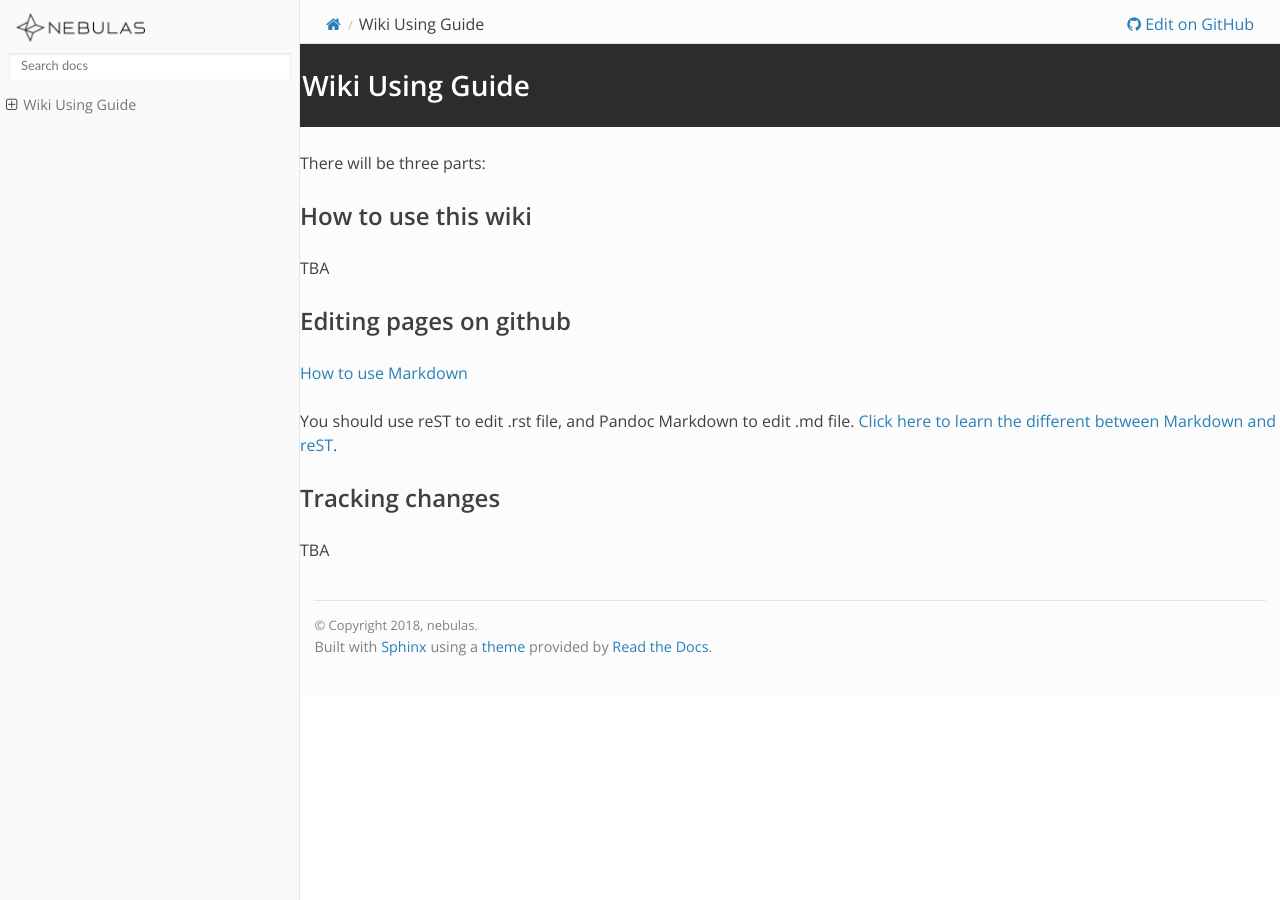
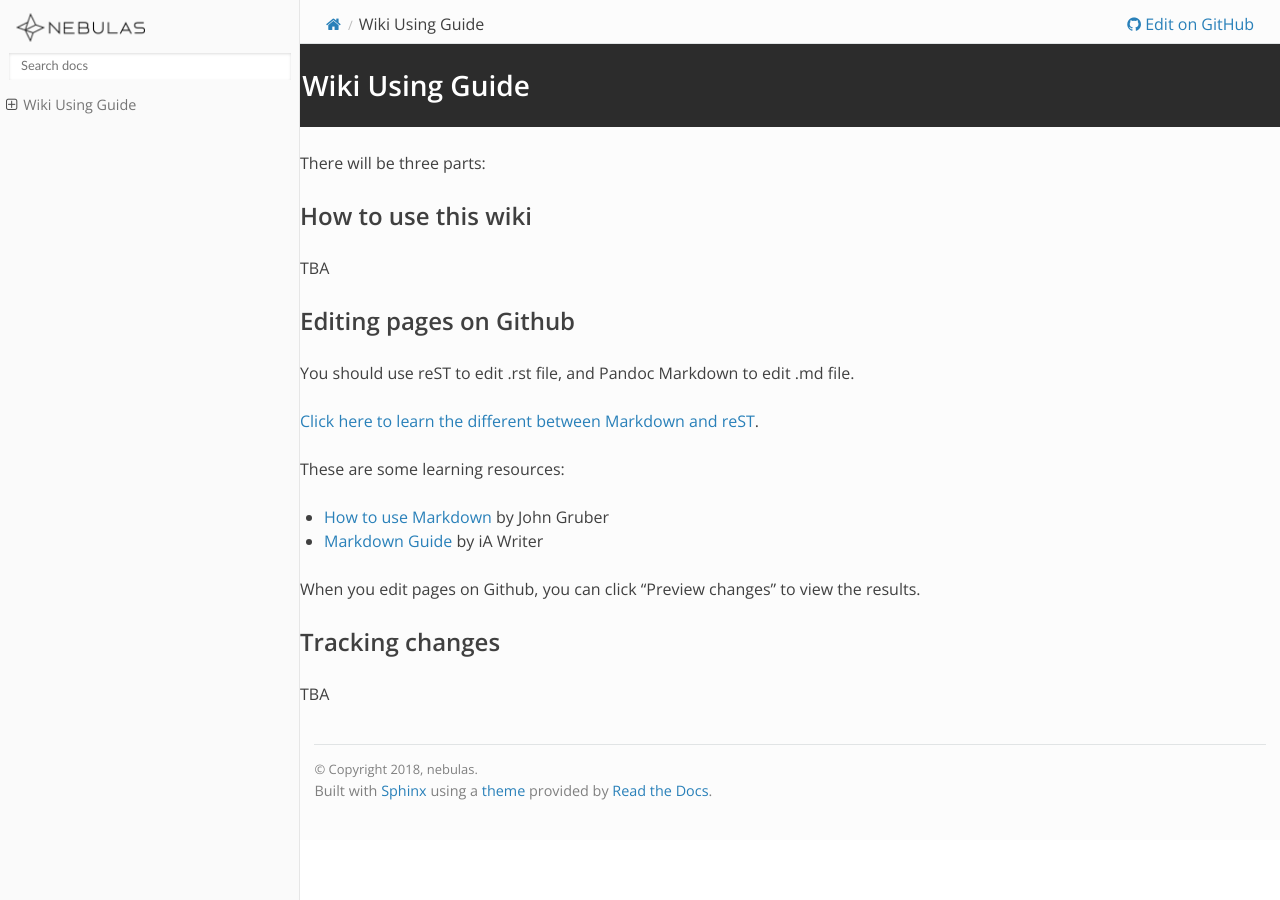
Before and after one commit to nebulasio/nebdocs, a Sphinx documentation site: the page built from docs/wiki-using-guide.md, in a window 1280 px wide. Built offline with Sphinx 7.4.7 and the Read the Docs theme 2.0.0, drawn with Linux system fonts in a browser that asks for light colours; pages that are not in the unit, such as notebooks, are missing from menus.

Commit message:
++ two markdown resources

```diff
--- a/docs/wiki-using-guide.md
+++ b/docs/wiki-using-guide.md
@@ -7,11 +7,19 @@
 
 TBA
 
-## Editing pages on github
+## Editing pages on Github
 
-[How to use Markdown](https://daringfireball.net/projects/markdown/syntax)
+You should use reST to edit .rst file, and Pandoc Markdown to edit .md file.
 
-You should use reST to edit .rst file, and Pandoc Markdown to edit .md file. [Click here to learn the different between Markdown and reST](http://www.unexpected-vortices.com/doc-notes/markdown-and-rest-compared.html).
+[Click here to learn the different between Markdown and reST](http://www.unexpected-vortices.com/doc-notes/markdown-and-rest-compared.html).
+
+These are some learning resources:
+
+- [How to use Markdown](https://daringfireball.net/projects/markdown/syntax) by John Gruber
+- [Markdown Guide](https://ia.net/writer/support/general/markdown-guide) by iA Writer
+
+When you edit pages on Github, you can click "Preview changes" to view the results.
+
 
 ## Tracking changes
 
```
